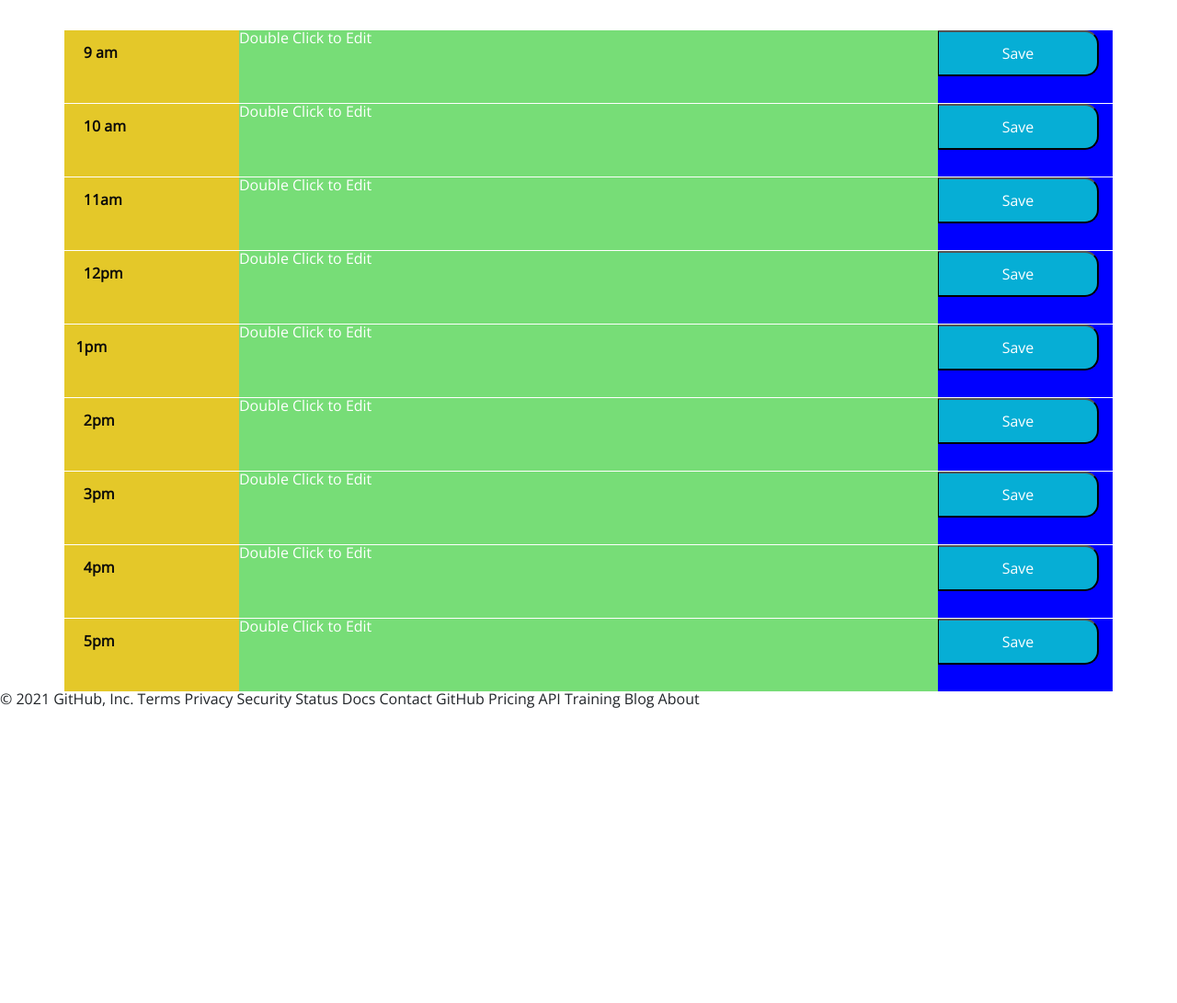
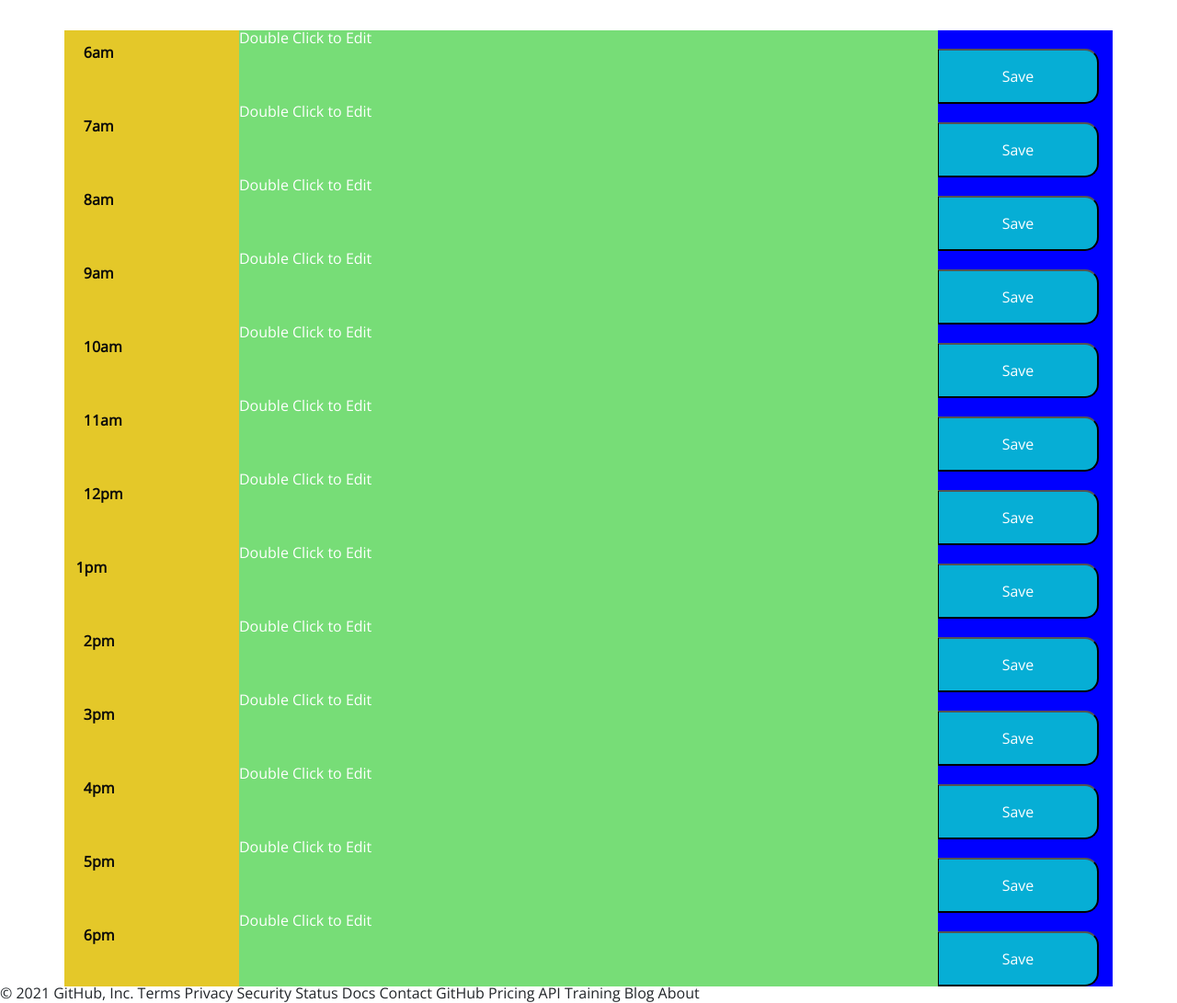
Before and after one commit to Cerberus0013/daily-planner2, a plain HTML site: page index.html in a window 1280 px wide. Shown: the part 300-1391 px from the top of the page at 92% size. Before the commit the page ends 1071 px from the top, so only its background shows below. Drawn offline with nearby package versions, Linux system fonts and the light colour scheme.

Commit message:
time for the readme

```diff
--- a/index.html
+++ b/index.html
@@ -29,9 +29,43 @@
       <h3 id="currentDay" class="lead"></h3>
     </header>
     <div class="container">
+
+<div  class="row" >
+    <div class="col-2 list-group time">
+     6am
+    </div>
+    <div id="6"class="col-8 list-group editable ">
+       <p>Double Click to Edit</p>
+    </div>
+    <div class="col-2 list-group saveable">
+       <button class= "saveBtn">Save</button>
+    </div>
+</div>
+<div  class="row" >
+    <div class="col-2 list-group time">
+     7am
+    </div>
+    <div id="7"class="col-8 list-group editable ">
+       <p>Double Click to Edit</p>
+    </div>
+    <div class="col-2 list-group saveable">
+       <button class= "saveBtn">Save</button>
+    </div>
+</div>
+<div  class="row" >
+    <div class="col-2 list-group time">
+     8am
+    </div>
+    <div id="8"class="col-8 list-group editable ">
+       <p>Double Click to Edit</p>
+    </div>
+    <div class="col-2 list-group saveable">
+       <button class= "saveBtn">Save</button>
+    </div>
+</div>
 <div class="row">
     <div class="col-2 list-group time">
-     9 am
+     9am
     </div>
     <div Id="9" class="col-8 list-group editable ">
     <p>Double Click to Edit</p>
@@ -43,7 +77,7 @@
 
 <div  class="row" >
     <div class="col-2 list-group time">
-     10 am
+     10am
     </div>
     <div id="10"class="col-8 list-group editable ">
        <p>Double Click to Edit</p>
@@ -130,6 +164,18 @@
      <button class= "saveBtn">Save</button>
     </div>
 </div>
+<div  class="row" >
+    <div class="col-2 list-group time">
+     6pm
+    </div>
+    <div id="18"class="col-8 list-group editable ">
+       <p>Double Click to Edit</p>
+    </div>
+    <div class="col-2 list-group saveable">
+       <button class= "saveBtn">Save</button>
+    </div>
+</div>
+
 
     </div>
 
--- a/script.js
+++ b/script.js
@@ -11,6 +11,11 @@
 
 var toDoList ={}
 
+var loadToDoList= function(){
+
+storedToDoList = JSON.parse(localStorage.getItem("toDoList"));
+
+}
 
 
 let today = moment();
--- a/style.css
+++ b/style.css
@@ -36,7 +36,7 @@ textarea{
 
 
 .past {
-  background-color: #d44242;
+  background-color: #a38686;
   color: white;
   opacity: 0.5;
 }
@@ -52,12 +52,13 @@ textarea{
 }
 
 .saveBtn {
+  margin-top: 20px;
   border-left: 1px solid black;
   border-top-right-radius: 15px;
   border-bottom-right-radius: 15px;
   background-color: #06AED5;
   color: white;
-  height: 50px;
+  height: 60px;
   position: Center;
 }
 
@@ -67,7 +68,7 @@ textarea{
 }
 
 .hour {
-  background-color: #c5c1c1;
+  background-color: transparent;
   color: #000000;
   border-top: 1px dashed #000000;
 }
```
